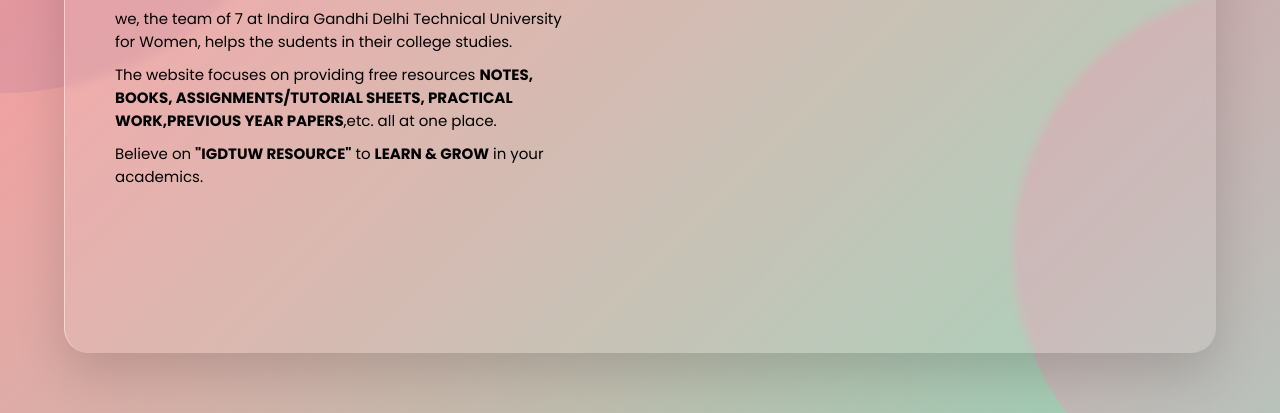
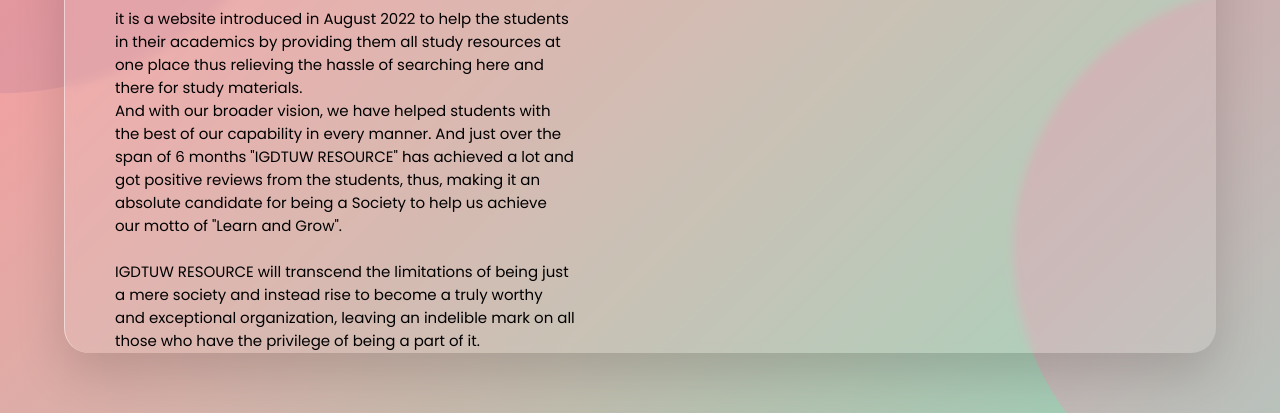
Before and after one commit to Igdtuwresource/about, a plain HTML site: page index.html in a window 1280 px wide. Shown: the part 387-800 px from the top of the page. Drawn offline with Linux system fonts and the light colour scheme.

Commit message:
Update index.html

```diff
--- a/index.html
+++ b/index.html
@@ -17,9 +17,9 @@
     </nav>
     <div class="text-content">
       <h2>Who Are We?<br><br>With the aim of <b>LEARN & GROW,</b></h2>
-      <p>we, the team of 7 at Indira Gandhi Delhi Technical University for Women, helps the sudents in their college studies.</p>
-      <p> The website focuses on providing free resources <b>NOTES, BOOKS, ASSIGNMENTS/TUTORIAL SHEETS, PRACTICAL WORK,PREVIOUS YEAR PAPERS</b>,etc. all at one place.</p>
-      <P> Believe on <b>"IGDTUW RESOURCE"</b> to <b>LEARN & GROW</b> in your academics.</P>
+      <p>it is a website introduced in August 2022 to help the students in their academics by providing them all study resources at one place thus relieving the hassle of searching here and there for study materials.<br> And with our broader vision, we have helped students with the best of our capability in every manner. And just over the span of 6 months "IGDTUW RESOURCE" has achieved a lot and got positive reviews from the students, thus, making it an absolute candidate for being a Society to help us achieve our motto of "Learn and Grow".
+<br><br>IGDTUW RESOURCE will transcend the limitations of being just a mere society and instead rise to become a truly worthy and exceptional organization, leaving an indelible mark on all those who have the privilege of being a part of it.
+
     </div>
 
   </header>
```
